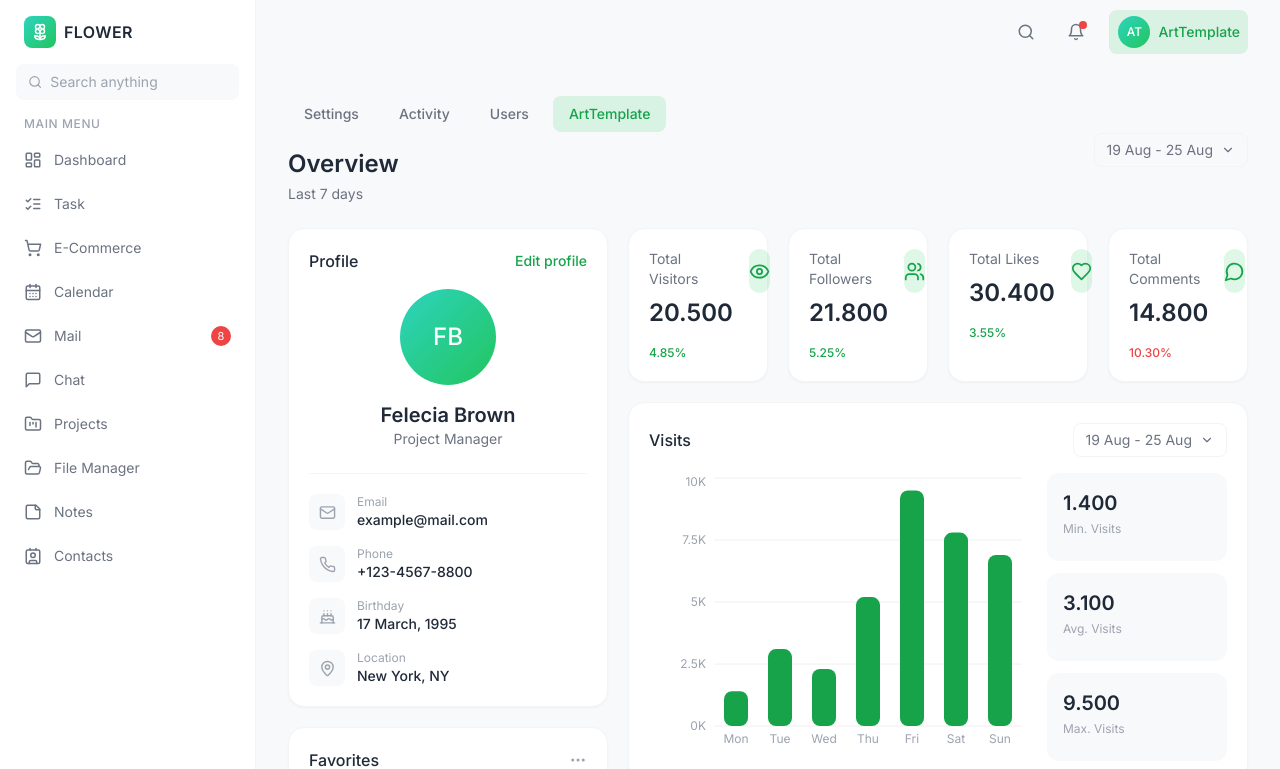
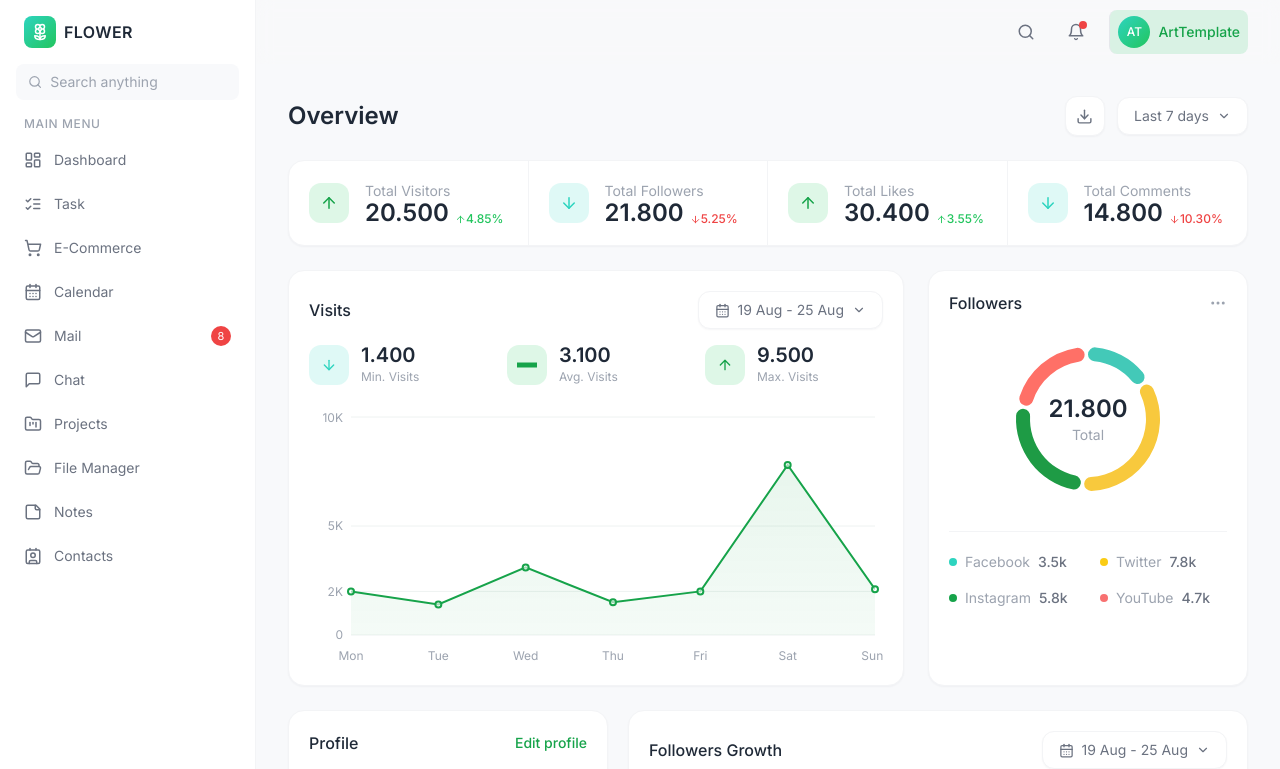
Before and after one commit to Abi1261999/completecollabration, a React (Vite) app: page /arttemplate in a window 1280 px wide. Shown: the top 769 px of the page. Built offline with nearby package versions, Linux system fonts and the light colour scheme.

Commit message:
Match ArtTemplate overview widgets
Co-authored-by: Abi1261999 <Abi1261999@users.noreply.github.com>

```diff
--- a/src/pages/ArtTemplate.jsx
+++ b/src/pages/ArtTemplate.jsx
@@ -1,43 +1,44 @@
 import {
+  ArrowDown,
+  ArrowUp,
   Cake,
+  CalendarDays,
   ChevronDown,
-  Eye,
-  Heart,
+  Download,
   Mail,
   MapPin,
-  MessageCircle,
   MoreHorizontal,
   Phone,
   UserPlus,
-  Users,
 } from 'lucide-react'
 import {
   Area,
   AreaChart,
-  Bar,
-  BarChart,
   CartesianGrid,
+  Cell,
+  Pie,
+  PieChart,
   ResponsiveContainer,
   Tooltip,
   XAxis,
   YAxis,
 } from 'recharts'
 
-const visitStats = [
-  { label: 'Total Visitors', value: '20.500', change: '4.85%', icon: Eye, positive: true },
-  { label: 'Total Followers', value: '21.800', change: '5.25%', icon: Users, positive: true },
-  { label: 'Total Likes', value: '30.400', change: '3.55%', icon: Heart, positive: true },
-  { label: 'Total Comments', value: '14.800', change: '10.30%', icon: MessageCircle, positive: false },
+const overviewStats = [
+  { label: 'Total Visitors', value: '20.500', change: '4.85%', icon: ArrowUp, positive: true, tone: 'green' },
+  { label: 'Total Followers', value: '21.800', change: '5.25%', icon: ArrowDown, positive: false, tone: 'teal' },
+  { label: 'Total Likes', value: '30.400', change: '3.55%', icon: ArrowUp, positive: true, tone: 'green' },
+  { label: 'Total Comments', value: '14.800', change: '10.30%', icon: ArrowDown, positive: false, tone: 'teal' },
 ]
 
 const visits = [
-  { day: 'Mon', visitors: 1400 },
-  { day: 'Tue', visitors: 3100 },
-  { day: 'Wed', visitors: 2300 },
-  { day: 'Thu', visitors: 5200 },
-  { day: 'Fri', visitors: 9500 },
+  { day: 'Mon', visitors: 2000 },
+  { day: 'Tue', visitors: 1400 },
+  { day: 'Wed', visitors: 3100 },
+  { day: 'Thu', visitors: 1500 },
+  { day: 'Fri', visitors: 2000 },
   { day: 'Sat', visitors: 7800 },
-  { day: 'Sun', visitors: 6900 },
+  { day: 'Sun', visitors: 2100 },
 ]
 
 const followersGrowth = [
@@ -51,10 +52,10 @@ const followersGrowth = [
 ]
 
 const socialChannels = [
-  { name: 'Facebook', value: '3.5k', color: 'bg-blue-500' },
-  { name: 'Instagram', value: '5.8k', color: 'bg-pink-500' },
-  { name: 'Twitter', value: '7.8k', color: 'bg-sky-500' },
-  { name: 'YouTube', value: '4.7k', color: 'bg-red-500' },
+  { name: 'Facebook', value: '3.5k', amount: 3.5, color: '#43C9B8', dot: 'bg-brand-teal' },
+  { name: 'Twitter', value: '7.8k', amount: 7.8, color: '#F8C93D', dot: 'bg-yellow-400' },
+  { name: 'Instagram', value: '5.8k', amount: 5.8, color: '#1E9B45', dot: 'bg-brand-dark' },
+  { name: 'YouTube', value: '4.7k', amount: 4.7, color: '#FF7067', dot: 'bg-red-400' },
 ]
 
 const favorites = [
@@ -73,11 +74,10 @@ const newFollowers = [
   { name: 'Mitchell Cooper', role: 'Senior Vice President, Amazon Inc' },
 ]
 
-const tabs = ['Settings', 'Activity', 'Users', 'ArtTemplate']
-
 function DateRangePill() {
   return (
-    <button className="flex items-center gap-2 text-sm text-ink-500 border border-ink-100 rounded-lg px-3 py-1.5 hover:bg-ink-50">
+    <button className="flex items-center gap-2 text-sm text-ink-500 bg-white border border-ink-100 rounded-xl px-4 py-2 shadow-card hover:bg-ink-50">
+      <CalendarDays size={15} />
       19 Aug - 25 Aug
       <ChevronDown size={14} />
     </button>
@@ -109,29 +109,170 @@ function InitialsAvatar({ name, className = '' }) {
   )
 }
 
+function OverviewStats() {
+  return (
+    <div className="grid grid-cols-1 sm:grid-cols-2 xl:grid-cols-4 gap-0 overflow-hidden rounded-xl2 border border-ink-100 bg-white shadow-card">
+      {overviewStats.map(({ label, value, change, icon: Icon, positive, tone }) => (
+        <div
+          key={label}
+          className="flex items-center gap-4 border-b border-ink-100 p-5 last:border-b-0 sm:odd:border-r xl:border-b-0 xl:border-r xl:last:border-r-0"
+        >
+          <div
+            className={`w-10 h-10 rounded-xl flex items-center justify-center ${
+              tone === 'green' ? 'bg-brand-green/15 text-brand-dark' : 'bg-brand-teal/15 text-brand-teal'
+            }`}
+          >
+            <Icon size={18} />
+          </div>
+          <div className="min-w-0">
+            <p className="text-sm text-ink-400">{label}</p>
+            <div className="flex items-end gap-1.5">
+              <span className="text-2xl font-semibold leading-none text-ink-900">{value}</span>
+              <span
+                className={`flex items-center text-xs font-medium leading-none ${
+                  positive ? 'text-brand-green' : 'text-danger'
+                }`}
+              >
+                {positive ? <ArrowUp size={11} /> : <ArrowDown size={11} />}
+                {change}
+              </span>
+            </div>
+          </div>
+        </div>
+      ))}
+    </div>
+  )
+}
+
+function VisitsPanel() {
+  return (
+    <Panel title="Visits" right={<DateRangePill />} className="min-w-0">
+      <div className="grid grid-cols-1 sm:grid-cols-3 gap-5 mb-6">
+        <Metric icon={ArrowDown} tone="teal" label="Min. Visits" value="1.400" />
+        <Metric icon={MinusIcon} tone="greenSoft" label="Avg. Visits" value="3.100" />
+        <Metric icon={ArrowUp} tone="green" label="Max. Visits" value="9.500" />
+      </div>
+      <div className="h-64">
+        <ResponsiveContainer width="100%" height="100%">
+          <AreaChart data={visits} margin={{ top: 8, right: 8, left: -18, bottom: 0 }}>
+            <defs>
+              <linearGradient id="visitsFill" x1="0" y1="0" x2="0" y2="1">
+                <stop offset="5%" stopColor="#16A34A" stopOpacity={0.16} />
+                <stop offset="95%" stopColor="#16A34A" stopOpacity={0.08} />
+              </linearGradient>
+            </defs>
+            <CartesianGrid vertical={false} stroke="#EEF2F1" />
+            <XAxis
+              dataKey="day"
+              tickLine={false}
+              axisLine={false}
+              tick={{ fill: '#9CA3AF', fontSize: 12 }}
+              dy={8}
+            />
+            <YAxis
+              domain={[0, 10000]}
+              ticks={[0, 1000, 2000, 5000, 10000]}
+              tickFormatter={(value) => (value === 0 ? '0' : `${value / 1000}K`)}
+              tickLine={false}
+              axisLine={false}
+              tick={{ fill: '#9CA3AF', fontSize: 12 }}
+            />
+            <Tooltip content={<VisitsTooltip />} cursor={{ stroke: '#E5E7EB', strokeDasharray: '3 3' }} />
+            <Area
+              type="linear"
+              dataKey="visitors"
+              stroke="#16A34A"
+              fill="url(#visitsFill)"
+              strokeWidth={2}
+              dot={{ r: 3, strokeWidth: 2, stroke: '#16A34A', fill: '#FFFFFF' }}
+              activeDot={{ r: 4, strokeWidth: 2, stroke: '#16A34A', fill: '#FFFFFF' }}
+            />
+          </AreaChart>
+        </ResponsiveContainer>
+      </div>
+    </Panel>
+  )
+}
+
+function FollowersPanel() {
+  return (
+    <Panel title="Followers" right={<button className="text-ink-400"><MoreHorizontal size={18} /></button>}>
+      <div className="relative mx-auto mb-6 h-44 w-44">
+        <ResponsiveContainer width="100%" height="100%">
+          <PieChart>
+            <Pie
+              data={socialChannels}
+              dataKey="amount"
+              innerRadius={58}
+              outerRadius={72}
+              paddingAngle={3}
+              cornerRadius={12}
+              startAngle={90}
+              endAngle={-270}
+              stroke="none"
+            >
+              {socialChannels.map((channel) => (
+                <Cell key={channel.name} fill={channel.color} />
+              ))}
+            </Pie>
+          </PieChart>
+        </ResponsiveContainer>
+        <div className="absolute inset-0 flex flex-col items-center justify-center">
+          <p className="text-2xl font-semibold text-ink-900">21.800</p>
+          <p className="text-sm text-ink-400">Total</p>
+        </div>
+      </div>
+
+      <div className="grid grid-cols-2 gap-x-6 gap-y-4 border-t border-ink-100 pt-5">
+        {socialChannels.map((channel) => (
+          <div key={channel.name} className="flex items-center gap-2 text-sm text-ink-400">
+            <span className={`h-2 w-2 rounded-full ${channel.dot}`} />
+            <span>{channel.name}</span>
+            <span className="font-medium text-ink-500">{channel.value}</span>
+          </div>
+        ))}
+      </div>
+    </Panel>
+  )
+}
+
+function VisitsTooltip({ active, payload }) {
+  if (!active || !payload?.length) {
+    return null
+  }
+
+  return (
+    <div className="rounded-xl bg-white px-5 py-3 text-center shadow-lg border border-ink-100">
+      <p className="text-sm font-medium text-ink-900">Visitors: 3.100</p>
+      <p className="text-xs text-ink-400">21 August, 2019</p>
+    </div>
+  )
+}
+
 export default function ArtTemplate() {
   return (
     <div className="p-4 md:p-8 space-y-6">
-      <div className="flex flex-col gap-4 lg:flex-row lg:items-center lg:justify-between">
-        <div>
-          <div className="flex flex-wrap gap-2 mb-4">
-            {tabs.map((tab) => (
+      <div className="flex items-center justify-between gap-4">
+        <h1 className="text-2xl font-semibold text-ink-900">Overview</h1>
+        <div className="flex items-center gap-3">
           <button
-                key={tab}
-                className={`px-4 py-2 rounded-lg text-sm font-medium transition-colors ${
-                  tab === 'ArtTemplate'
-                    ? 'bg-brand-green/15 text-brand-dark'
-                    : 'text-ink-500 hover:bg-white hover:text-ink-900'
-                }`}
+            className="w-10 h-10 rounded-xl bg-white border border-ink-100 shadow-card flex items-center justify-center text-ink-500 hover:bg-ink-50"
+            aria-label="Download overview"
           >
-                {tab}
+            <Download size={17} />
           </button>
-            ))}
+          <button className="flex items-center gap-2 text-sm text-ink-500 bg-white border border-ink-100 rounded-xl px-4 py-2 shadow-card hover:bg-ink-50">
+            Last 7 days
+            <ChevronDown size={14} />
+          </button>
         </div>
-          <h1 className="text-2xl font-semibold text-ink-900">Overview</h1>
-          <p className="text-sm text-ink-500 mt-1">Last 7 days</p>
       </div>
-        <DateRangePill />
+
+      <OverviewStats />
+
+      <div className="grid grid-cols-1 xl:grid-cols-[minmax(0,1fr)_320px] gap-6">
+        <VisitsPanel />
+        <FollowersPanel />
       </div>
 
       <div className="grid grid-cols-1 xl:grid-cols-[320px_1fr] gap-5">
@@ -160,74 +301,6 @@ export default function ArtTemplate() {
         </div>
 
         <div className="space-y-5">
-          <div className="grid grid-cols-1 sm:grid-cols-2 xl:grid-cols-4 gap-5">
-            {visitStats.map(({ label, value, change, icon: Icon, positive }) => (
-              <div key={label} className="bg-white rounded-xl2 border border-ink-100 shadow-card p-5">
-                <div className="flex items-start justify-between gap-4">
-                  <div>
-                    <p className="text-sm text-ink-500 mb-2">{label}</p>
-                    <p className="text-2xl font-semibold text-ink-900">{value}</p>
-                  </div>
-                  <div className="w-11 h-11 rounded-xl bg-brand-green/15 flex items-center justify-center text-brand-dark">
-                    <Icon size={21} />
-                  </div>
-                </div>
-                <p className={`mt-4 text-xs font-medium ${positive ? 'text-brand-dark' : 'text-danger'}`}>
-                  {change}
-                </p>
-              </div>
-            ))}
-          </div>
-
-          <Panel title="Visits" right={<DateRangePill />}>
-            <div className="grid grid-cols-1 lg:grid-cols-[1fr_180px] gap-5">
-              <div className="h-72">
-                <ResponsiveContainer width="100%" height="100%">
-                  <BarChart data={visits} barSize={24}>
-                    <CartesianGrid vertical={false} stroke="#F0F0F0" />
-                    <XAxis dataKey="day" tickLine={false} axisLine={false} tick={{ fill: '#9CA3AF', fontSize: 12 }} />
-                    <YAxis
-                      tickFormatter={(value) => `${value / 1000}K`}
-                      tickLine={false}
-                      axisLine={false}
-                      tick={{ fill: '#9CA3AF', fontSize: 12 }}
-                    />
-                    <Tooltip
-                      cursor={{ fill: 'rgba(34, 197, 94, 0.08)' }}
-                      formatter={(value) => [`${Number(value).toLocaleString()} visitors`, 'Visitors']}
-                    />
-                    <Bar dataKey="visitors" fill="#16A34A" radius={[8, 8, 8, 8]} />
-                  </BarChart>
-                </ResponsiveContainer>
-              </div>
-
-              <div className="grid grid-cols-3 lg:grid-cols-1 gap-3">
-                <Metric label="Min. Visits" value="1.400" />
-                <Metric label="Avg. Visits" value="3.100" />
-                <Metric label="Max. Visits" value="9.500" />
-              </div>
-            </div>
-          </Panel>
-
-          <div className="grid grid-cols-1 lg:grid-cols-[320px_1fr] gap-5">
-            <Panel title="Followers">
-              <div className="space-y-4">
-                {socialChannels.map((channel) => (
-                  <div key={channel.name} className="flex items-center justify-between">
-                    <div className="flex items-center gap-3 text-sm text-ink-500">
-                      <span className={`w-2.5 h-2.5 rounded-full ${channel.color}`} />
-                      {channel.name}
-                    </div>
-                    <span className="font-medium text-ink-900">{channel.value}</span>
-                  </div>
-                ))}
-              </div>
-              <div className="mt-6 pt-5 border-t border-ink-100 flex items-center justify-between">
-                <span className="text-sm text-ink-500">Total</span>
-                <span className="text-2xl font-semibold text-ink-900">21.800</span>
-              </div>
-            </Panel>
-
           <Panel title="Followers Growth" right={<DateRangePill />}>
             <div className="h-64">
               <ResponsiveContainer width="100%" height="100%">
@@ -279,7 +352,6 @@ export default function ArtTemplate() {
               </div>
             </div>
           </Panel>
-          </div>
 
           <Panel title="New Followers" right={<DateRangePill />}>
             <PeopleList people={newFollowers} showAction />
@@ -304,12 +376,31 @@ function InfoRow({ icon: Icon, label, value }) {
   )
 }
 
-function Metric({ label, value }) {
+function Metric({ icon: Icon, label, value, tone = 'green' }) {
+  const toneClass = {
+    green: 'bg-brand-green/15 text-brand-dark',
+    greenSoft: 'bg-brand-green/15 text-brand-dark',
+    teal: 'bg-brand-teal/15 text-brand-teal',
+  }[tone]
+
   return (
-    <div className="rounded-xl bg-ink-50 p-4">
-      <p className="text-xl font-semibold text-ink-900">{value}</p>
+    <div className="flex items-center gap-3">
+      <div className={`h-10 w-10 rounded-xl flex items-center justify-center ${toneClass}`}>
+        <Icon size={16} />
+      </div>
+      <div>
+        <p className="text-xl font-semibold leading-none text-ink-900">{value}</p>
         <p className="text-xs text-ink-400 mt-1">{label}</p>
       </div>
+    </div>
+  )
+}
+
+function MinusIcon(props) {
+  return (
+    <svg viewBox="0 0 24 24" fill="none" stroke="currentColor" strokeWidth="3" {...props}>
+      <path d="M6 12h12" />
+    </svg>
   )
 }
 
```
Lines whose indentation alone changed are shown as unchanged.
